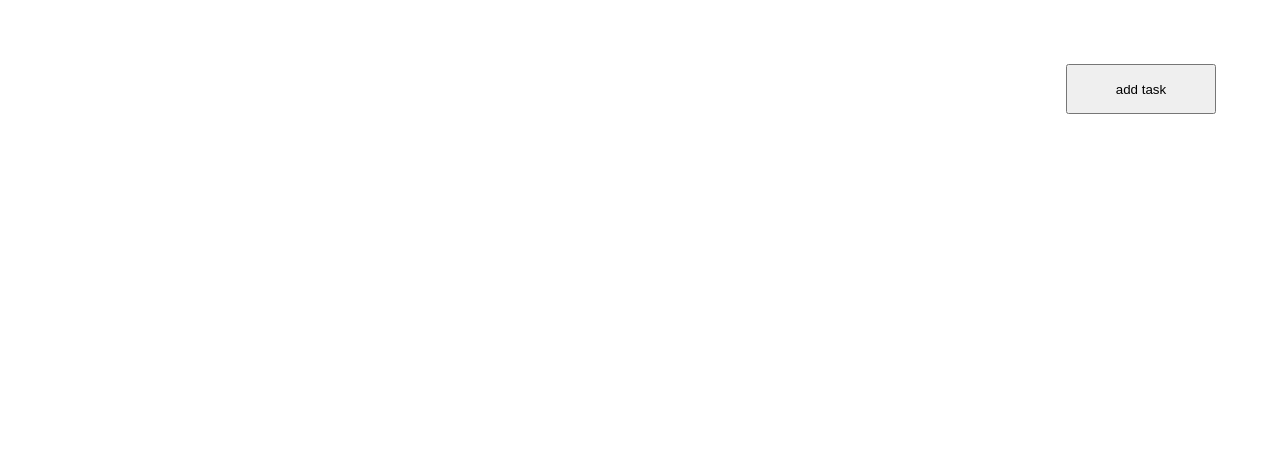
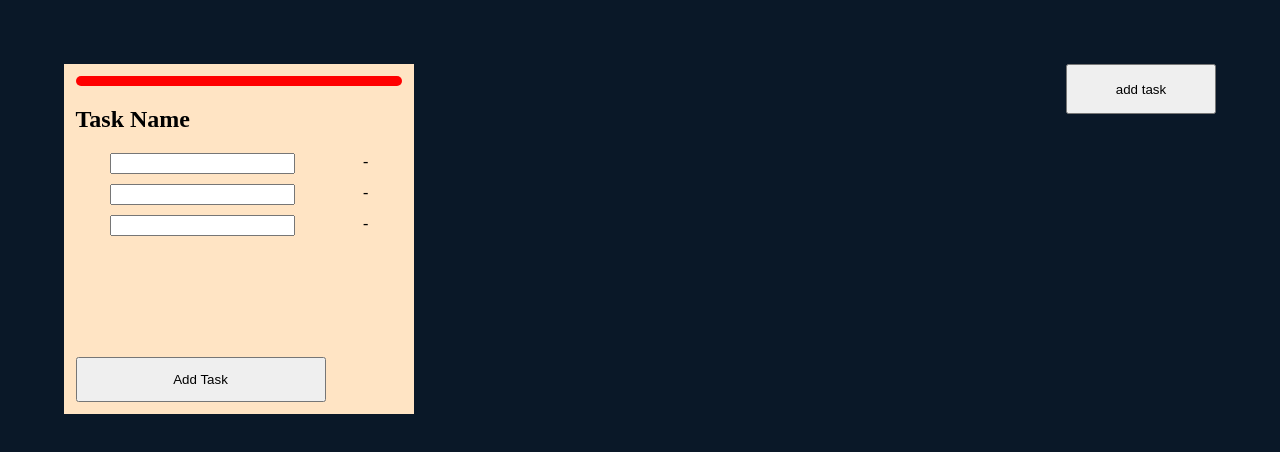
Before and after one commit to zhans04Aq/Task-Creater, a plain HTML site: page index.html in a window 1280 px wide. Drawn offline with Linux system fonts and the light colour scheme.

Commit message:
task div is created

```diff
--- a/index.html
+++ b/index.html
@@ -30,7 +30,25 @@
             </div>
         </div>
         <button class="addTaskBtn">add task</button>
-
+        <div class="task">
+            <div class="task-priority"></div>
+            <h1>Task Name</h1>
+            <div class="todo-wrapper">
+                <div class="todo">
+                    <input type="text">
+                    <div class="delete-todo">-</div>
+                </div>
+                <div class="todo">
+                    <input type="text">
+                    <div class="delete-todo">-</div>
+                </div>
+                <div class="todo">
+                    <input type="text">
+                    <div class="delete-todo">-</div>
+                </div>
+            </div>
+            <button class="add-todo-task">Add Task</button>
+        </div>
     </section>
     <script src="script.js"></script>
 </body>
--- a/style.css
+++ b/style.css
@@ -2,6 +2,7 @@ body{
     margin: 0 auto;
     padding: 5%;
     box-sizing: border-box;
+    background-color: #0A1828;
 }
 
 section{
@@ -14,7 +15,7 @@ section{
 .pop-up-window{
     width: 350px;
     height: 400px;
-    background-color:gray;
+    background-color: #fFFFFF;
     align-self: center ;
     display: none;
     z-index: 999;
@@ -65,11 +66,13 @@ section{
     height: 75px;
     display: flex;
     flex-direction: column;
+    border-radius: 50px;
 }
 
 .current-priority{
     width: 25px;
     height: 25px;
+    border-radius: 50px;
 }
 .current-priority-wrapper{
     display: flex;
@@ -91,22 +94,22 @@ section{
 
 /* task */
 
-.tasks{
+/* .tasks{
     width: 100%;
     height: 100vh;
     display: flex;
     justify-content: center;
     z-index: -1;
-}
+} */
 
-.tasks-wrapper{
+/* .tasks-wrapper{
     width: 100%;
     height: 100%;
     display: flex;
     flex-direction: row;
     flex-wrap: wrap;
     justify-content: space-around;
-}
+} */
 
 .task{
     width: 350px;
@@ -114,13 +117,31 @@ section{
     background-color: bisque;
     display: flex;
     flex-direction: column;
+    justify-content: center;
     padding: 1%;
     box-sizing: border-box;
 }
 
-.status{
+.todo-wrapper{
+    height: 100%;
+    display: flex;
+    flex-direction: column;
+    gap: 5%;
+}
+
+.todo{
     width: 100%;
     display: flex;
-    justify-content: space-between;
-    align-items: center;
+    justify-content: space-around;
 }
+.add-todo-task{
+    width: 250px;
+    height: 70px;
+}
+
+.task-priority{
+    width: 100%;
+    height: 5%;
+    background-color: red;
+    border-radius: 50px;
+}
```
